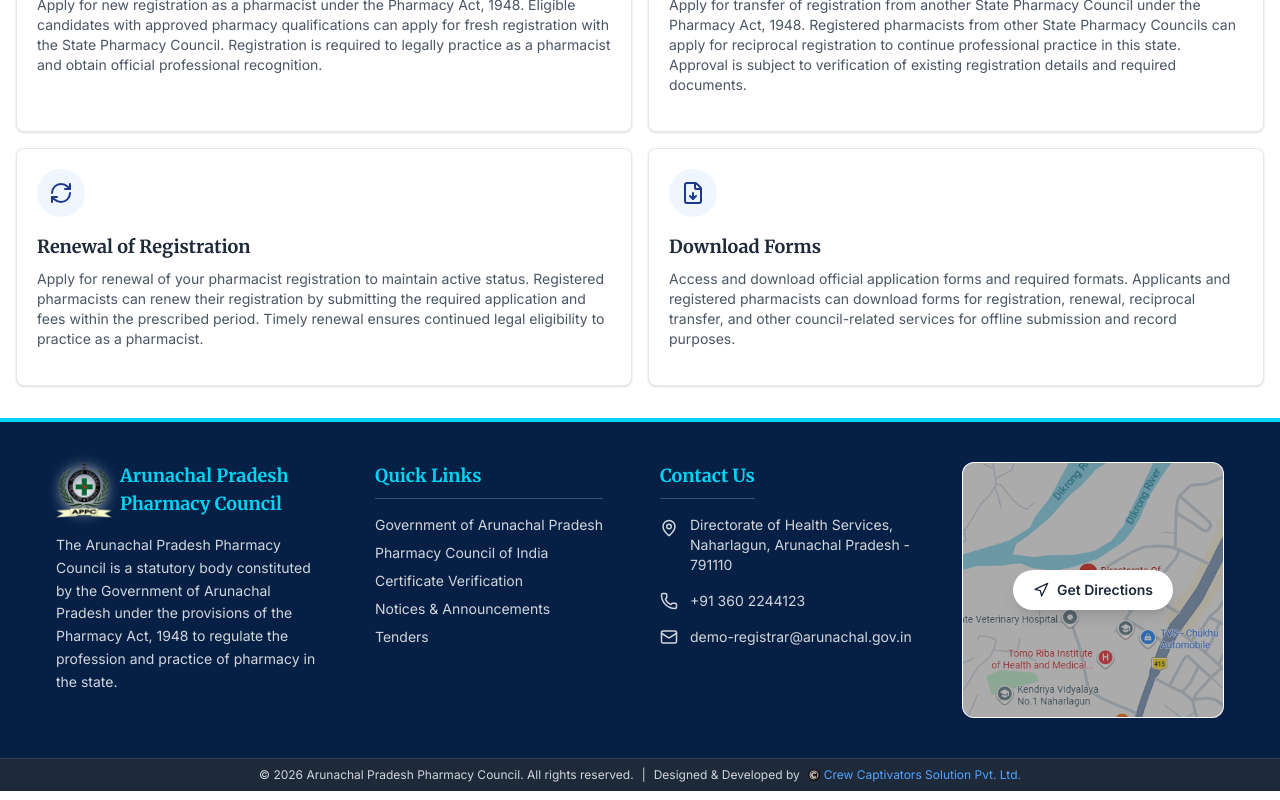
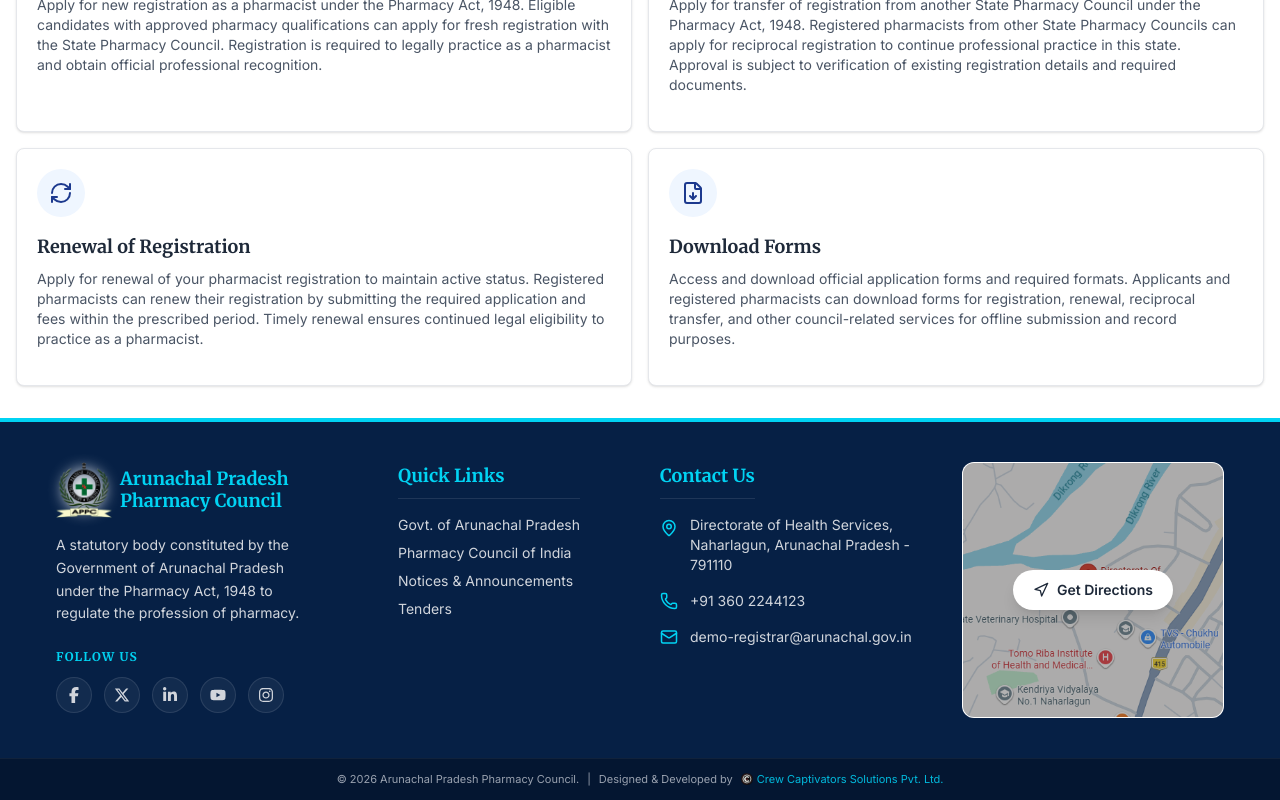
Before and after one commit to developer-ccs/advance-appc-website-demo, a Next.js app: page / in a window 1280 px wide. Shown: the part 2233-3033 px from the top of the page. Built offline with nearby package versions, Linux system fonts and the light colour scheme; no server answers.

Commit message:
feat: add react-icons dependency and implement social media icons in Footer component; update CouncilLogin button action

```diff
--- a/package.json
+++ b/package.json
@@ -22,6 +22,7 @@
     "react": "^19.2.6",
     "react-cropper": "^2.3.3",
     "react-dom": "^19.2.6",
+    "react-icons": "^5.6.0",
     "zustand": "^5.0.12"
   },
   "devDependencies": {
--- a/src/components/forms/council-login.tsx
+++ b/src/components/forms/council-login.tsx
@@ -281,7 +281,7 @@ export function CouncilLogin({
         <div className="text-center pt-2">
           <button
             type="button"
-            onClick={() => onSwitchView("council-forgot")}
+            onClick={() => onSwitchView("applicant-forgot")}
             className="text-sm text-indigo-600 hover:underline cursor-pointer font-medium"
           >
             Forgot administrative password?
--- a/src/components/layout/footer.tsx
+++ b/src/components/layout/footer.tsx
@@ -1,22 +1,52 @@
 "use client";
 
 import { Mail, MapPin, Phone } from "lucide-react";
+// Import brand icons from react-icons/fa6
+import {
+  FaFacebookF,
+  FaXTwitter,
+  FaInstagram,
+  FaLinkedinIn,
+  FaYoutube,
+} from "react-icons/fa6";
+
 import ccsLogo from "@/../public/logos/small-ccs-logo.png";
 import appcLogo from "@/../public/logos/appc-logo.png";
 import FooterMap from "../ui/FooterMap";
 import ProtectedImage from "../ui/ProtectedImage";
 
-// --- DEMO DATA ---
+// --- DATA ---
 const DEMO_ADDRESS = {
   officeAddress:
     "Directorate of Health Services, Naharlagun, Arunachal Pradesh - 791110",
   officePhone: "+91 360 2244123",
   email: "demo-registrar@arunachal.gov.in",
 };
-// -----------------
+
+const SOCIAL_LINKS = [
+  {
+    name: "Facebook",
+    icon: FaFacebookF,
+    href: "#",
+    color: "hover:bg-[#1877F2]",
+  },
+  { name: "Twitter", icon: FaXTwitter, href: "#", color: "hover:bg-black" },
+  {
+    name: "LinkedIn",
+    icon: FaLinkedinIn,
+    href: "#",
+    color: "hover:bg-[#0A66C2]",
+  },
+  { name: "YouTube", icon: FaYoutube, href: "#", color: "hover:bg-[#FF0000]" },
+  {
+    name: "Instagram",
+    icon: FaInstagram,
+    href: "#",
+    color: "hover:bg-gradient-to-tr from-[#f9ce34] via-[#ee2a7b] to-[#6228d7]",
+  },
+];
 
 export default function Footer() {
-  // Replace API state with demo data
   const address = DEMO_ADDRESS;
 
   return (
@@ -24,11 +54,10 @@ export default function Footer() {
       id="contact"
       className="bg-[#062045] text-white border-t-4 border-cyan-400 mt-auto"
     >
-      {/* MAIN CONTAINER */}
       <div className="max-w-full px-4 sm:px-6 md:px-10 lg:px-12 xl:px-14 py-10">
-        {/* GRID */}
         <div className="grid grid-cols-1 sm:grid-cols-2 lg:grid-cols-4 gap-10">
-          {/* ABOUT */}
+          {/* ABOUT & SOCIALS */}
+          <div className="space-y-6">
             <div>
               <div className="flex items-center mb-4 gap-2">
                 <div className="relative w-14 h-14">
@@ -38,69 +67,69 @@ export default function Footer() {
                     alt="APPC Logo"
                     width={56}
                     height={56}
-                  sizes="56px"
-                  quality={60}
-                  loading="lazy"
                     className="object-contain relative z-10"
                   />
                 </div>
-
-              <h2 className="text-lg font-bold text-cyan-400">
+                <h2 className="text-lg font-bold text-cyan-400 leading-tight">
                   Arunachal Pradesh <br /> Pharmacy Council
                 </h2>
               </div>
-
               <p className="text-sm text-gray-300 leading-relaxed">
-              The Arunachal Pradesh Pharmacy Council is a statutory body
-              constituted by the Government of Arunachal Pradesh under the
-              provisions of the Pharmacy Act, 1948 to regulate the profession
-              and practice of pharmacy in the state.
+                A statutory body constituted by the Government of Arunachal
+                Pradesh under the Pharmacy Act, 1948 to regulate the profession
+                of pharmacy.
               </p>
             </div>
 
+            {/* SOCIAL LINKS */}
+            <div className="space-y-3">
+              <h3 className="text-xs font-semibold text-cyan-400 uppercase tracking-widest">
+                Follow Us
+              </h3>
+              <div className="flex items-center gap-3">
+                {SOCIAL_LINKS.map((social) => (
+                  <a
+                    key={social.name}
+                    href={social.href}
+                    target="_blank"
+                    rel="noopener noreferrer"
+                    className={`w-9 h-9 rounded-full bg-white/5 flex items-center justify-center transition-all duration-300 border border-white/10 text-gray-300 hover:text-white ${social.color} hover:scale-110`}
+                  >
+                    <social.icon size={16} />
+                  </a>
+                ))}
+              </div>
+            </div>
+          </div>
+
           {/* QUICK LINKS */}
-          <div className="flex justify-start lg:justify-center">
-            <div className="w-fit text-left">
-              <h2 className="text-lg font-bold text-cyan-400 mb-4 border-b border-white/20 pb-2">
+          <div className="flex lg:justify-center">
+            <div className="w-fit">
+              <h2 className="text-lg font-bold text-cyan-400 mb-4 border-b border-white/10 pb-2">
                 Quick Links
               </h2>
-
               <ul className="space-y-2 text-sm text-gray-300">
                 <li>
                   <a
                     href="https://arunachalpradesh.gov.in/"
-                    target="_blank"
-                    rel="noopener noreferrer"
                     className="hover:text-cyan-400 transition"
                   >
-                    Government of Arunachal Pradesh
+                    Govt. of Arunachal Pradesh
                   </a>
                 </li>
                 <li>
                   <a
                     href="https://pci.gov.in/en/"
-                    target="_blank"
-                    rel="noopener noreferrer"
                     className="hover:text-cyan-400 transition"
                   >
                     Pharmacy Council of India
                   </a>
                 </li>
                 <li>
-                  <a
-                    href="/#main-content"
-                    className="hover:text-cyan-400 transition"
-                  >
-                    Certificate Verification
-                  </a>
-                </li>
-
-                <li>
                   <a href="/notices" className="hover:text-cyan-400 transition">
                     Notices & Announcements
                   </a>
                 </li>
-
                 <li>
                   <a
                     href="/tenders-list"
@@ -115,50 +144,31 @@ export default function Footer() {
 
           {/* CONTACT */}
           <div>
-            <h2 className="text-lg font-bold text-cyan-400 mb-4 border-b border-white/20 pb-2 w-fit">
+            <h2 className="text-lg font-bold text-cyan-400 mb-4 border-b border-white/10 pb-2 w-fit">
               Contact Us
             </h2>
-
             <address className="not-italic text-sm text-gray-300 space-y-4">
               <div className="flex items-start gap-3">
-                <MapPin size={18} className="mt-1 shrink-0" />
-                <span>
-                  {address?.officeAddress || (
-                    <>
-                      Directorate of Health Services, Naharlagun,
-                      <br />
-                      Arunachal Pradesh - 791110
-                    </>
-                  )}
-                </span>
+                <MapPin size={18} className="mt-1 shrink-0 text-cyan-400" />
+                <span>{address.officeAddress}</span>
               </div>
-
               <div className="flex items-center gap-3">
-                <Phone size={18} className="shrink-0" />
-                {address?.officePhone ? (
+                <Phone size={18} className="shrink-0 text-cyan-400" />
                 <a
                   href={`tel:${address.officePhone}`}
                   className="hover:text-cyan-400 transition"
                 >
                   {address.officePhone}
                 </a>
-                ) : (
-                  <span>+91 360 2244XXX</span>
-                )}
               </div>
-
               <div className="flex items-center gap-3">
-                <Mail size={18} className="shrink-0" />
-                {address?.email ? (
+                <Mail size={18} className="shrink-0 text-cyan-400" />
                 <a
                   href={`mailto:${address.email}`}
                   className="hover:text-cyan-400 transition"
                 >
                   {address.email}
                 </a>
-                ) : (
-                  <span>registrar-appc@gov.in</span>
-                )}
               </div>
             </address>
           </div>
@@ -169,32 +179,25 @@ export default function Footer() {
       </div>
 
       {/* BOTTOM BAR */}
-      <div className="bg-gray-800 border-t border-gray-500/30 py-2 text-xs text-gray-300">
-        <div className="max-w-full px-4 sm:px-6 md:px-10 lg:px-16 xl:px-24 flex flex-col md:flex-row items-center justify-center gap-2 text-center">
+      <div className="bg-[#041631] border-t border-white/5 py-3 text-[11px] text-gray-400">
+        <div className="max-w-full px-4 flex flex-col md:flex-row items-center justify-center gap-2">
           <p>
-            © {new Date().getFullYear()} Arunachal Pradesh Pharmacy Council. All
-            rights reserved.
+            © {new Date().getFullYear()} Arunachal Pradesh Pharmacy Council.
           </p>
-
           <span className="hidden md:inline">|</span>
-
-          <div className="flex items-center gap-2 flex-wrap justify-center">
+          <div className="flex items-center gap-2">
             <span>Designed & Developed by</span>
-
             <a
               href="https://www.ccscorporate.com/"
-              target="_blank"
-              rel="noopener noreferrer"
-              className="flex items-center gap-1 text-blue-400 hover:text-blue-500 transition"
+              className="flex items-center gap-1 text-cyan-500 hover:underline"
             >
               <ProtectedImage
-                draggable={false}
                 src={ccsLogo}
-                alt="Crew Captivators Solution Logo"
-                height={14}
+                alt="CCS Logo"
+                height={12}
                 className="h-3 w-auto"
               />
-              <span>Crew Captivators Solution Pvt. Ltd.</span>
+              <span>Crew Captivators Solutions Pvt. Ltd.</span>
             </a>
           </div>
         </div>
```
Also changed, not shown: 1 other file (tests, documents, lock files or other folders). Lines whose indentation alone changed are shown as unchanged.
